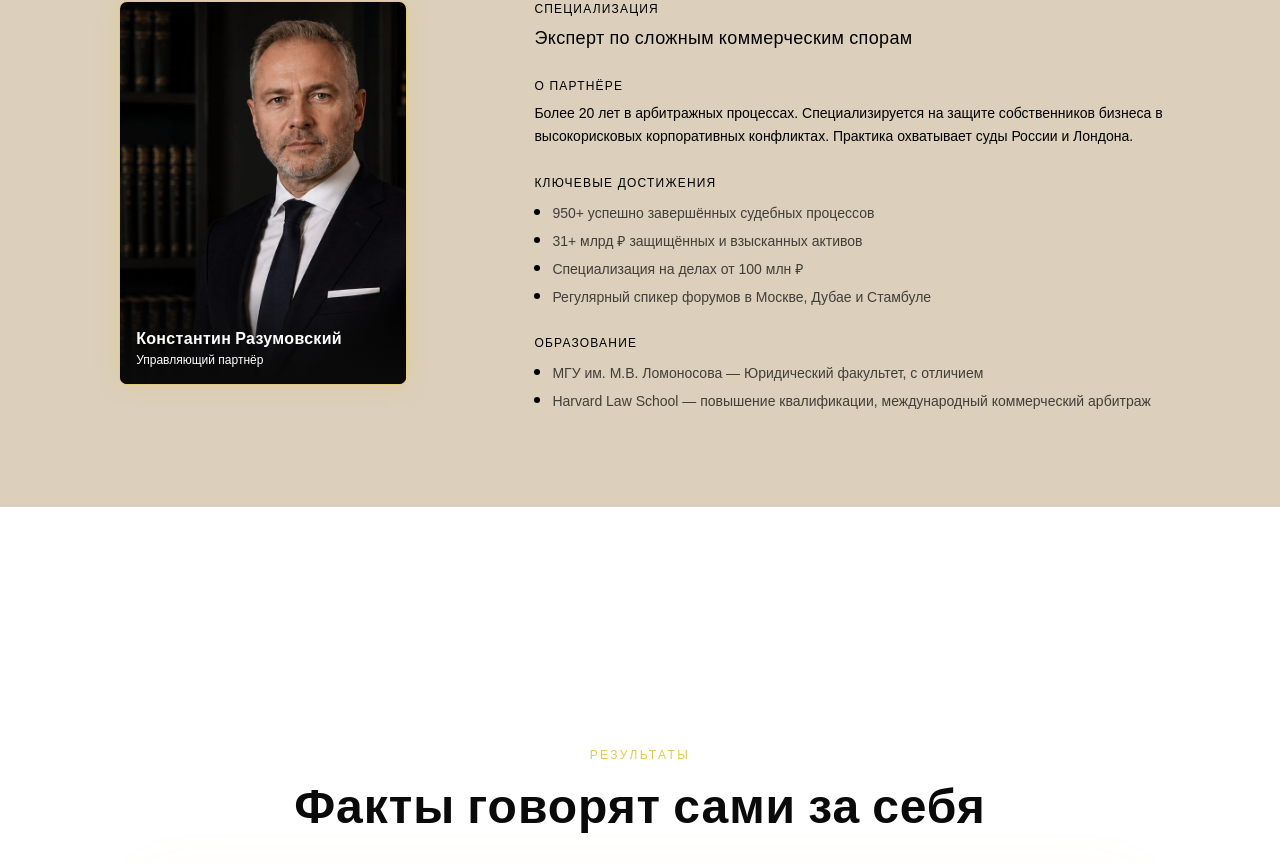
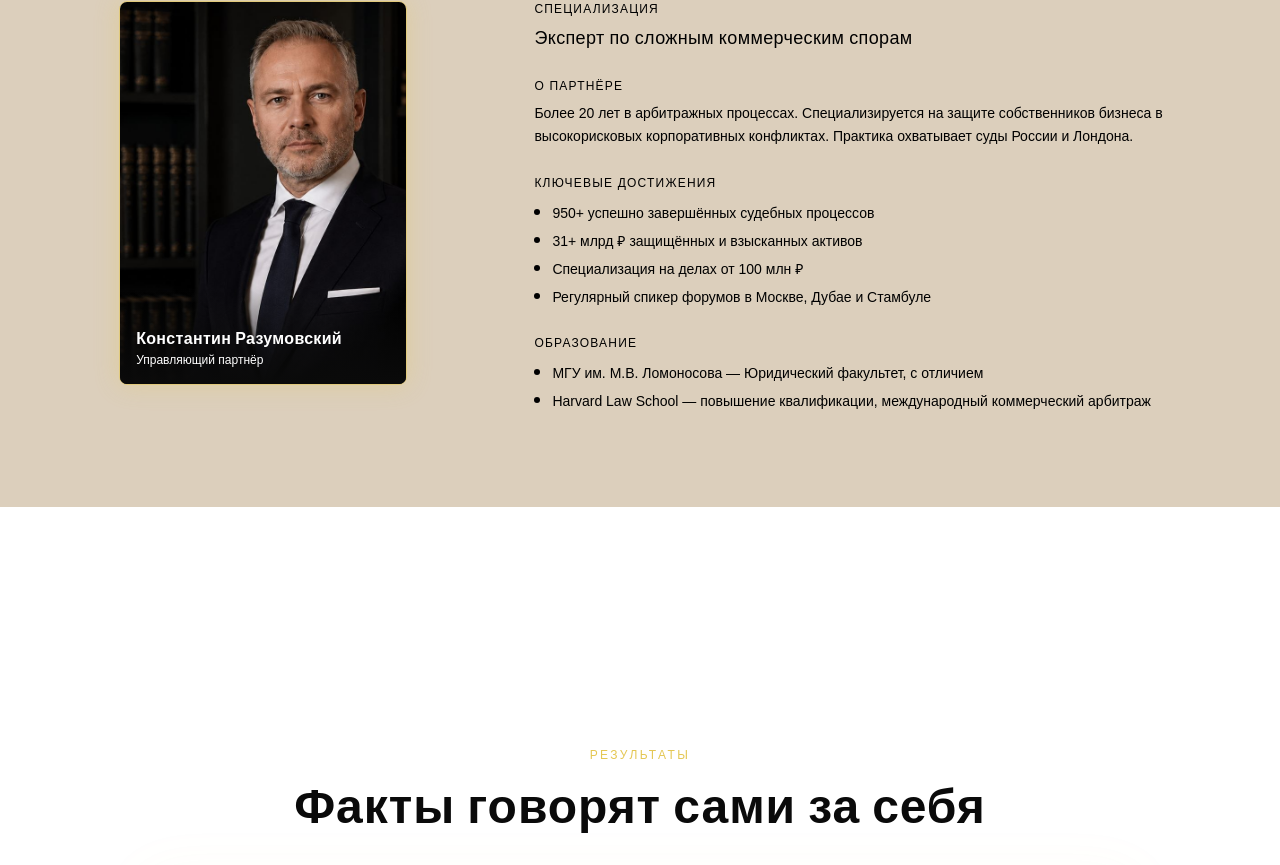
Before and after one commit to artempataga1-pixel/ships_project, a Next.js app in the folder demo-site/: page / in a window 1280 px wide. Shown: the part 1215-2080 px from the top of the page. Built offline with nearby package versions, Linux system fonts and the light colour scheme; no server answers; a web font is replaced by a local one.

Commit message:
Весь текст в темных секциях: dark-text-70/80 заменен на 100

```diff
--- a/demo-site/src/components/sections/ClientsSection.tsx
+++ b/demo-site/src/components/sections/ClientsSection.tsx
@@ -38,7 +38,7 @@ export function ClientsSection() {
           <p className="text-gold text-xs uppercase tracking-[0.2em] mb-4">Образование</p>
           <h3 className="font-display text-2xl font-bold mb-2" style={{ color: "var(--dark-text-100)" }}>{SCHOOL.title}</h3>
           <p className="text-xs mb-6" style={{ color: "var(--dark-text-40)" }}>Основана в {SCHOOL.founded}</p>
-          <p className="text-sm leading-relaxed mb-8" style={{ color: "var(--dark-text-70)" }}>{SCHOOL.description}</p>
+          <p className="text-sm leading-relaxed mb-8" style={{ color: "var(--dark-text-100)" }}>{SCHOOL.description}</p>
           <div>
             <p className="text-gold text-xs uppercase tracking-widest mb-4">Программы</p>
             <div className="flex flex-wrap gap-2">
@@ -46,7 +46,7 @@ export function ClientsSection() {
                 <span
                   key={prog}
                   className="px-3 py-1.5 rounded-full text-xs hover:border-gold/40 hover:text-gold transition-colors"
-                  style={{ border: "1px solid var(--dark-text-10)", color: "var(--dark-text-70)" }}
+                  style={{ border: "1px solid var(--dark-text-10)", color: "var(--dark-text-100)" }}
                 >
                   {prog}
                 </span>
--- a/demo-site/src/components/sections/HowWeWorkSection.tsx
+++ b/demo-site/src/components/sections/HowWeWorkSection.tsx
@@ -25,7 +25,7 @@ export function HowWeWorkSection() {
             </div>
 
             <h3 className="font-display text-2xl font-semibold mb-4" style={{ color: "var(--dark-text-100)" }}>{step.title}</h3>
-            <p className="text-sm leading-relaxed max-w-xs" style={{ color: "var(--dark-text-70)" }}>{step.description}</p>
+            <p className="text-sm leading-relaxed max-w-xs" style={{ color: "var(--dark-text-100)" }}>{step.description}</p>
 
             {/* Разделитель между шагами на мобиле */}
             {idx < HOW_WE_WORK.length - 1 && (
--- a/demo-site/src/components/sections/PartnersTabs.tsx
+++ b/demo-site/src/components/sections/PartnersTabs.tsx
@@ -70,7 +70,7 @@ export function PartnersTabs() {
               <p className="text-xs uppercase tracking-widest mb-3" style={{ color: "var(--dark-text-100)" }}>Ключевые достижения</p>
               <ul className="flex flex-col gap-2">
                 {partner.achievements.map((a, i) => (
-                  <li key={i} className="flex items-start gap-3 text-sm" style={{ color: "var(--dark-text-70)" }}>
+                  <li key={i} className="flex items-start gap-3 text-sm" style={{ color: "var(--dark-text-100)" }}>
                     <span className="mt-1.5 w-1.5 h-1.5 rounded-full shrink-0" style={{ background: "var(--dark-text-100)" }} />
                     {a}
                   </li>
@@ -81,7 +81,7 @@ export function PartnersTabs() {
               <p className="text-xs uppercase tracking-widest mb-3" style={{ color: "var(--dark-text-100)" }}>Образование</p>
               <ul className="flex flex-col gap-2">
                 {partner.education.map((e, i) => (
-                  <li key={i} className="flex items-start gap-3 text-sm" style={{ color: "var(--dark-text-70)" }}>
+                  <li key={i} className="flex items-start gap-3 text-sm" style={{ color: "var(--dark-text-100)" }}>
                     <span className="mt-1.5 w-1.5 h-1.5 rounded-full shrink-0" style={{ background: "var(--dark-text-100)" }} />
                     {e}
                   </li>
--- a/demo-site/src/components/sections/TestimonialsSection.tsx
+++ b/demo-site/src/components/sections/TestimonialsSection.tsx
@@ -23,7 +23,7 @@ export function TestimonialsSection() {
             {/* Кавычки */}
             <div className="text-gold/30 font-display text-5xl leading-none select-none">&ldquo;</div>
 
-            <p className="text-sm leading-relaxed flex-1 -mt-4" style={{ color: "var(--dark-text-80)" }}>{t.text}</p>
+            <p className="text-sm leading-relaxed flex-1 -mt-4" style={{ color: "var(--dark-text-100)" }}>{t.text}</p>
 
             <div className="pt-4" style={{ borderTop: "1px solid var(--dark-text-10)" }}>
               <p className="font-medium text-sm" style={{ color: "var(--dark-text-100)" }}>{t.author}</p>
```
